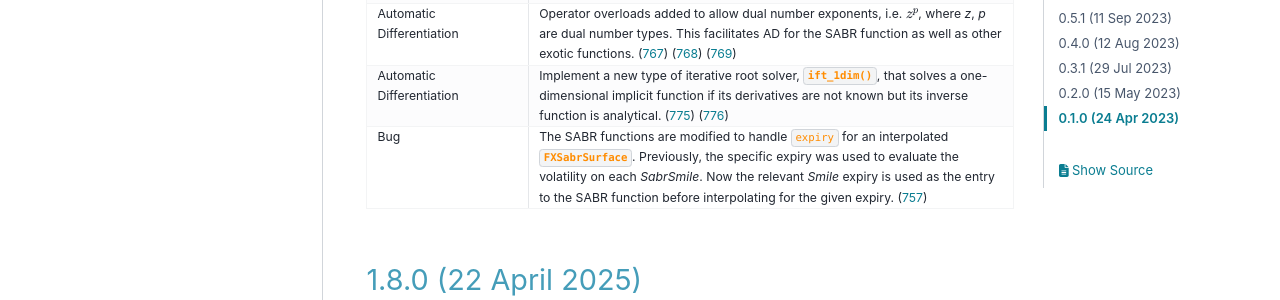
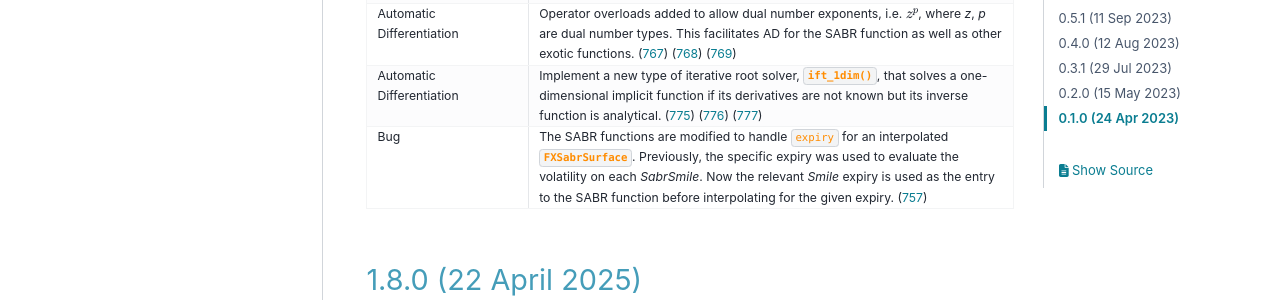
Before and after one commit to attack68/rateslib, a Sphinx documentation site: the page built from docs/source/i_whatsnew.rst, in a window 1280 px wide and 900 px high. Shown: the part 408-708 px from the top of the window. Built offline with Sphinx 7.4.7 and the PyData theme 0.15.4, drawn with Linux system fonts in a browser that asks for light colours; comment, search, counter and statistics services are not loaded.

```diff
--- a/docs/source/i_whatsnew.rst
+++ b/docs/source/i_whatsnew.rst
@@ -38,6 +38,7 @@ email contact, see `rateslib <https://rateslib.com>`_.
        function is analytical.
        (`775 <https://github.com/attack68/rateslib/pull/775>`_)
        (`776 <https://github.com/attack68/rateslib/pull/776>`_)
+       (`777 <https://github.com/attack68/rateslib/pull/777>`_)
    * - Bug
      - The SABR functions are modified to handle ``expiry`` for an interpolated
        :class:`~rateslib.fx_volatility.FXSabrSurface`. Previously, the specific expiry was used to
```
